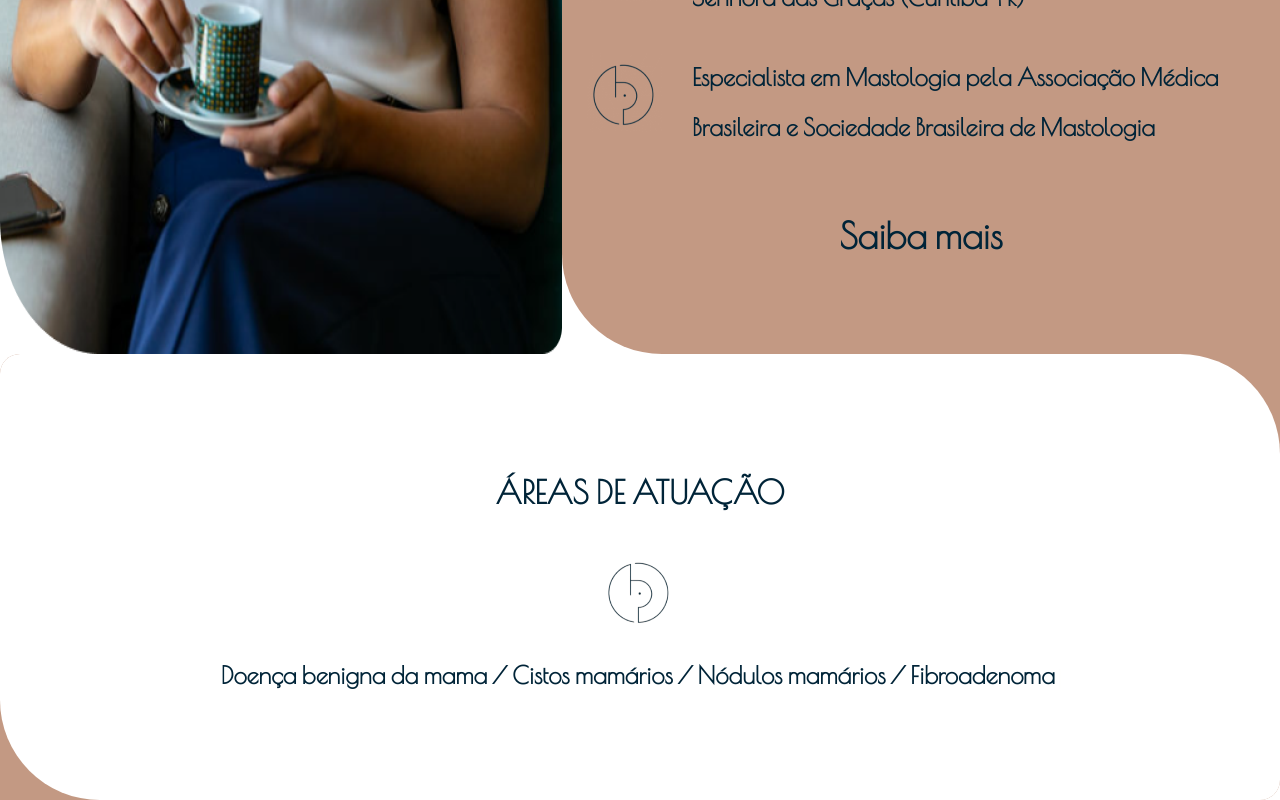
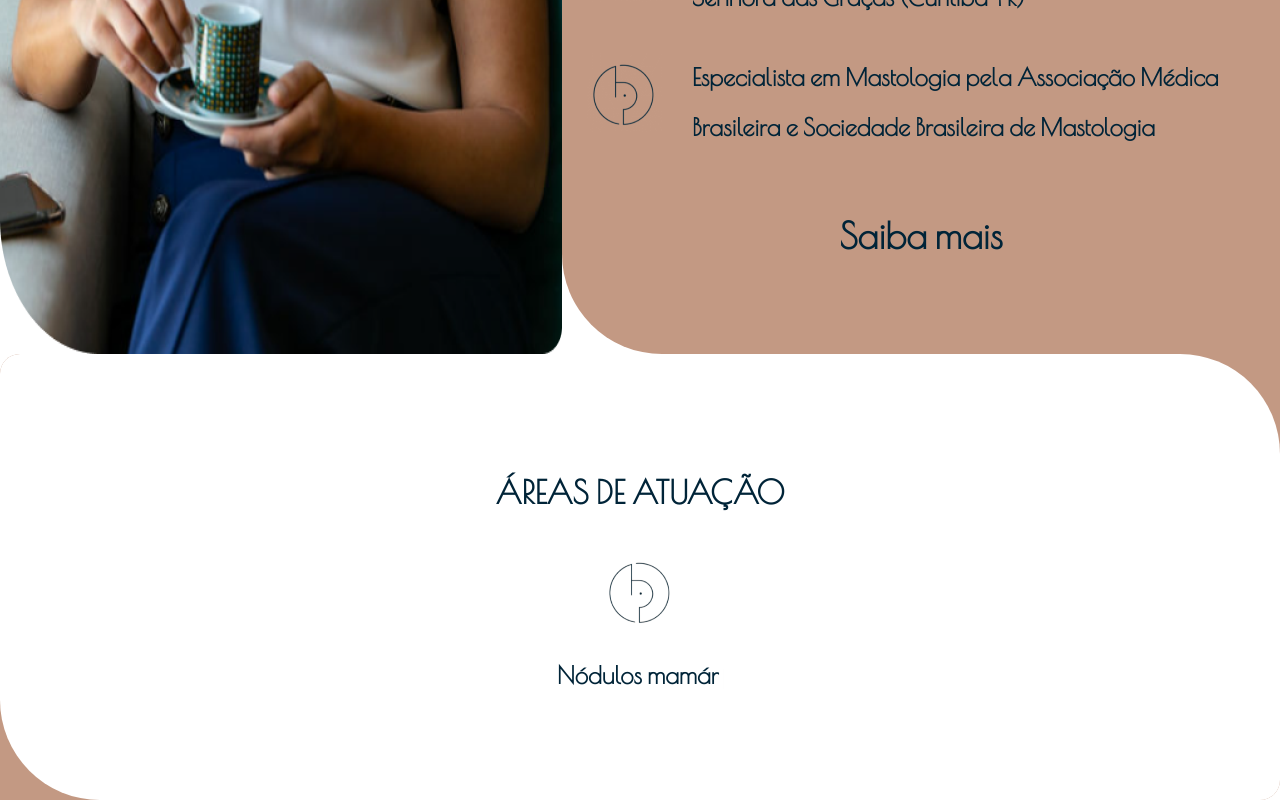
Before and after one commit to WeDeliver-Your-Business/PamelaBioni, a Next.js app: page / in a window 1280 px wide. Shown: the part 3257-4057 px from the top of the page. Built offline with nearby package versions, Linux system fonts and the light colour scheme.

Commit message:
:art: Adjusted Text
Text adjusted for better user view

```diff
--- a/src/layout/topicsAreas/TopicsAreas.jsx
+++ b/src/layout/topicsAreas/TopicsAreas.jsx
@@ -51,15 +51,20 @@ const StyledCursorSpan = styled.span`
 function TopicsAreas() {
   const [text] = useTypewriter({
     words: [
-      'Doença benigna da mama / Cistos mamários / Nódulos mamários / Fibroadenoma',
+      'Doença benigna da mama',
+      'Cistos mamários',
+      'Nódulos mamários',
+      'Fibroadenoma',
       'Reconstrução mamária',
-      'Síndrome de predisposição hereditária ao câncer de mama / Mutação genética / Alto risco familiar',
+      'Síndrome de predisposição hereditária ao câncer de mama',
+      'Mutação genética',
+      'Alto risco familiar',
       'Ginecomastia',
       'Mastite'
     ],
     loop: 0,
     typeSpeed: 70,
-    delaySpeed: 2000,
+    delaySpeed: 1000,
     deleteSpeed: 20
   })
   return (
```
